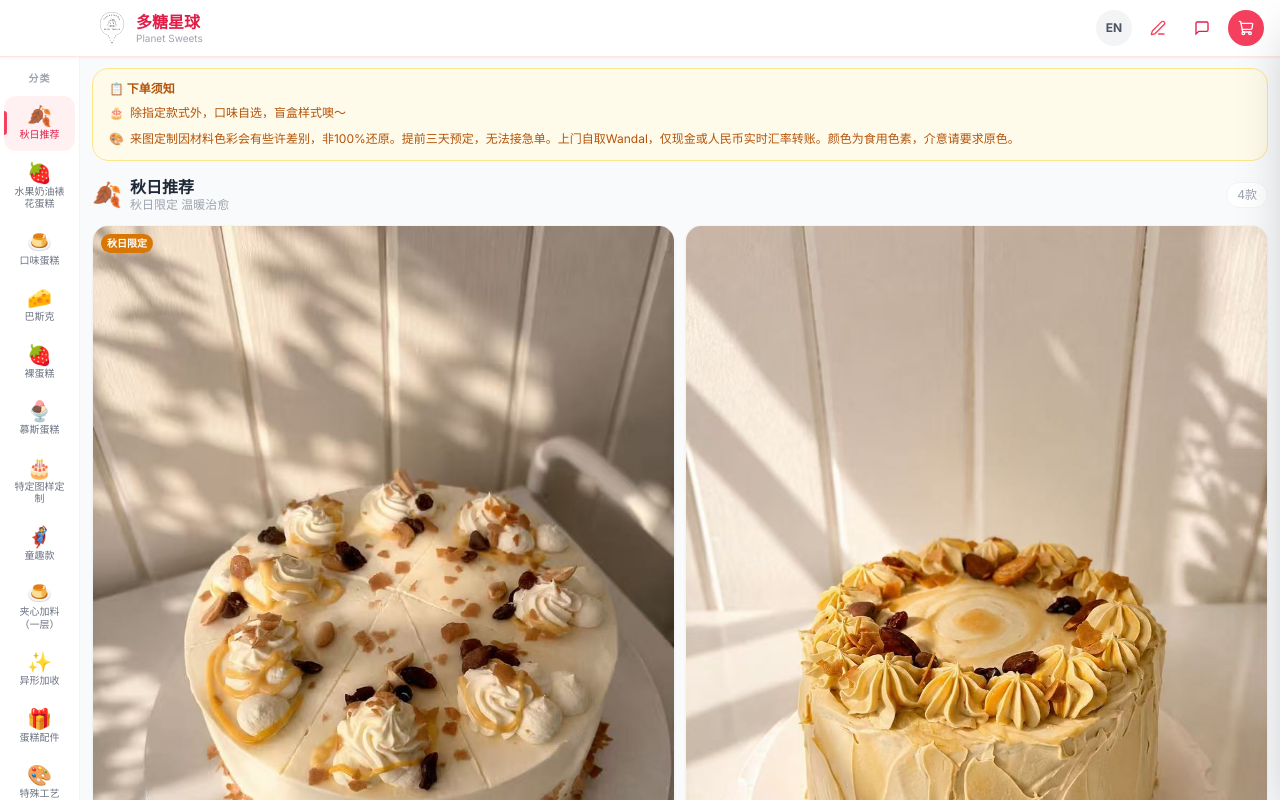
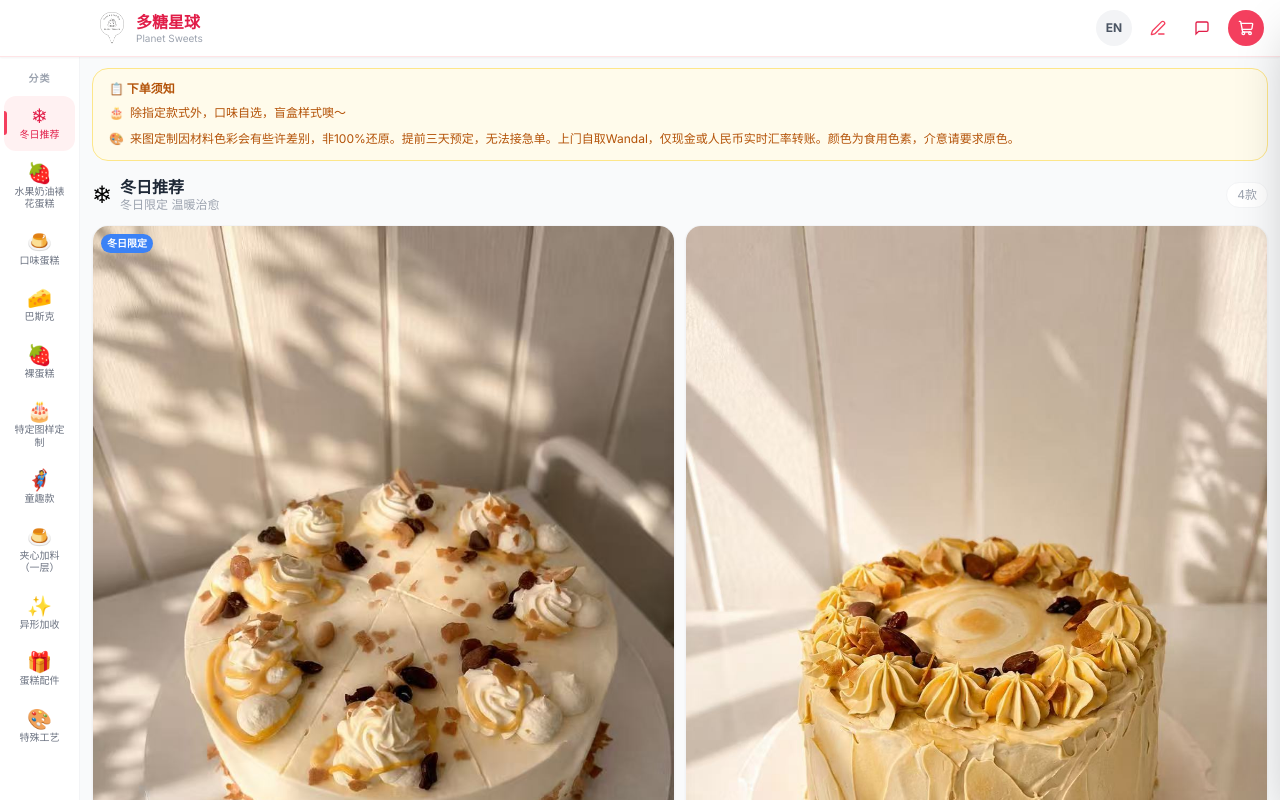
Before and after one commit to peterxia97/planet-sweets, a React (Vite) app: page / in a window 1280 px wide. Shown: the top 800 px of the page. Built offline with nearby package versions, Linux system fonts and the light colour scheme.

Commit message:
Delete 罐头芒果裱花蛋糕 & 慕斯蛋糕 category; rename 秋日推荐→冬日推荐

```diff
--- a/src/components/CakeCard.tsx
+++ b/src/components/CakeCard.tsx
@@ -24,8 +24,8 @@ const tagColors: Record<string, string> = {
   'Pick': 'bg-blue-500 text-white',
   '高价': 'bg-purple-500 text-white',
   'Premium': 'bg-purple-500 text-white',
-  '秋日限定': 'bg-amber-600 text-white',
-  'Autumn': 'bg-amber-600 text-white',
+  '冬日限定': 'bg-blue-500 text-white',
+  'Winter': 'bg-blue-500 text-white',
 };
 
 export default function CakeCard({ cake }: CakeCardProps) {
--- a/src/data.ts
+++ b/src/data.ts
@@ -5,12 +5,11 @@ import type { Category, Cake } from './types';
 // ═══════════════════════════════════════════
 
 export const categories: Category[] = [
-  { id: 13, name: '秋日推荐', nameEn: 'Autumn Picks', icon: '\u{1F342}', description: '秋日限定 温暖治愈', descriptionEn: 'Autumn exclusive, warm & cozy' },
+  { id: 13, name: '冬日推荐', nameEn: 'Winter Picks', icon: '\u{2744}', description: '冬日限定 温暖治愈', descriptionEn: 'Winter exclusive, warm & cozy' },
   { id: 1,  name: '水果奶油裱花蛋糕', nameEn: 'Fruit Cream Piped Cakes', icon: '\u{1F353}', description: '新鲜水果搭配轻盈奶油', descriptionEn: 'Fresh fruit with light whipped cream' },
   { id: 2,  name: '口味蛋糕', nameEn: 'Flavoured Cakes', icon: '\u{1F36E}', description: '多种口味 丰富夹心', descriptionEn: 'Assorted flavours with layered fillings' },
   { id: 3,  name: '巴斯克', nameEn: 'Basque Cheesecakes', icon: '\u{1F9C0}', description: '焦香浓郁 绵密丝滑', descriptionEn: 'Rich caramelised top, silky texture' },
   { id: 4,  name: '裸蛋糕', nameEn: 'Naked Cakes', icon: '\u{1F353}', description: '简约清新 水果本味', descriptionEn: 'Minimalist with fresh fruit' },
-  { id: 5,  name: '慕斯蛋糕', nameEn: 'Mousse Cakes', icon: '\u{1F368}', description: '丝滑慕斯 入口即化', descriptionEn: 'Silky mousse, melts in your mouth' },
   { id: 6,  name: '特定图样定制', nameEn: 'Custom Designs', icon: '\u{1F382}', description: '定制造型 独一无二', descriptionEn: 'Custom shapes, one of a kind' },
   { id: 7,  name: '童趣款', nameEn: 'Kids Cakes', icon: '\u{1F9B8}', description: '可爱有趣 儿童最爱', descriptionEn: 'Fun & cute, kids love them' },
   { id: 8,  name: '夹心加料（一层）', nameEn: 'Extra Filling (1 layer)', icon: '\u{1F36E}', description: '自选夹心 增添风味', descriptionEn: 'Add a layer of filling' },
@@ -25,13 +24,13 @@ export const categories: Category[] = [
 
 export const cakes: Cake[] = [
 
-  // ─── Cat 13: Autumn Picks ───
+  // ─── Cat 13: Winter Picks ───
   {
     id: 1301, categoryId: 13,
     name: '焦糖南瓜蛋糕', nameEn: 'Caramel Pumpkin Cake',
     description: '南瓜奶酪泥+奶冻，搭配混合坚果，营养丰富口感层次高。',
     descriptionEn: 'Pumpkin cheesecake puree + milk pudding with mixed nuts, rich and layered.',
-    price6: 80, price8: 100, image: '/jiatang-nangua.jpg', tag: '秋日限定', tagEn: 'Autumn Special',
+    price6: 80, price8: 100, image: '/jiatang-nangua.jpg', tag: '冬日限定', tagEn: 'Winter Special',
   },
   {
     id: 1302, categoryId: 13,
@@ -62,13 +61,6 @@ export const cakes: Cake[] = [
     description: '颗颗饱满蓝莓点缀，清爽酸甜，口感层次丰富。',
     descriptionEn: 'Plump blueberries, refreshing sweet-tart flavour with rich texture.',
     price6: 80, price8: 100, image: '/lanmei.PNG',
-  },
-  {
-    id: 103, categoryId: 1,
-    name: '罐头芒果奶油裱花蛋糕', nameEn: 'Mango Cream Piped Cake',
-    description: '金黄芒果果肉铺满蛋糕，香甜浓郁，热带风情。',
-    descriptionEn: 'Golden mango slices topping the cake, sweet and tropically fragrant.',
-    price6: 65, price8: 85, image: '/mangguo.PNG',
   },
   {
     id: 104, categoryId: 1,
@@ -265,36 +257,6 @@ export const cakes: Cake[] = [
     price6: 55, price8: 75, image: '/yuanweinaiyoushuiguoluodangao.JPG',
   },
 
-  // ─── Cat 5: Mousse Cakes ───
-  {
-    id: 501, categoryId: 5,
-    name: '蓝莓多多慕斯', nameEn: 'Blueberry Yoghurt Mousse',
-    description: '蓝莓慕斯，酸甜清爽',
-    descriptionEn: 'Blueberry mousse, refreshingly sweet and tangy',
-    price6: 65, price8: 85, image: '/lanmeiduoduomusi.JPG',
-  },
-  {
-    id: 502, categoryId: 5,
-    name: '巧克力慕斯', nameEn: 'Chocolate Mousse',
-    description: '浓郁巧克力慕斯，丝滑香浓',
-    descriptionEn: 'Rich chocolate mousse, silky and indulgent',
-    price6: 70, price8: 90, image: '/qiaokelimusi.JPG',
-  },
-  {
-    id: 503, categoryId: 5,
-    name: '草莓奶酪慕斯', nameEn: 'Strawberry Cheesecake Mousse',
-    description: '草莓与奶酪完美融合',
-    descriptionEn: 'Strawberry and cheesecake in perfect harmony',
-    price6: 65, price8: 85, image: '/caomeinailaomusi.JPG',
-  },
-  {
-    id: 504, categoryId: 5,
-    name: '柠檬酸奶慕斯', nameEn: 'Lemon Yoghurt Mousse',
-    description: '柠檬清香，酸甜可口',
-    descriptionEn: 'Zesty lemon with tangy yoghurt',
-    price6: 65, price8: 85, image: '/ningmengsuannaimusi.jpg',
-  },
-
   // ─── Cat 6: 来图定制 (merged into 特定图样定制) ───
   {
     id: 1201, categoryId: 6,
--- a/src/i18n/translations.ts
+++ b/src/i18n/translations.ts
@@ -4,12 +4,11 @@
 
 // ── 分类名称 ──
 export const CATEGORY_NAMES: Record<number, { zh: string; en: string }> = {
-  13: { zh: '秋日推荐', en: 'Autumn Picks' },
+  13: { zh: '冬日推荐', en: 'Winter Picks' },
   1:  { zh: '水果奶油裱花蛋糕', en: 'Fresh Cream Decorated Cakes' },
   2:  { zh: '口味蛋糕', en: 'Flavor Cakes' },
   3:  { zh: '巴斯克', en: 'Basque Cheesecakes' },
   4:  { zh: '裸蛋糕', en: 'Naked Cakes' },
-  5:  { zh: '慕斯蛋糕', en: 'Mousse Cakes' },
   6:  { zh: '特定图样定制', en: 'Custom Designs' },
   7:  { zh: '童趣款', en: "Kids' Favorites" },
   8:  { zh: '夹心加料（一层）', en: 'Extra Filling (1 Layer)' },
@@ -20,12 +19,11 @@ export const CATEGORY_NAMES: Record<number, { zh: string; en: string }> = {
 
 // ── 分类描述 ──
 export const CATEGORY_DESCRIPTIONS: Record<number, { zh: string; en: string }> = {
-  13: { zh: '秋日限定 温暖治愈', en: 'Autumn limited, warm & comforting' },
+  13: { zh: '冬日限定 温暖治愈', en: 'Winter limited, warm & comforting' },
   1:  { zh: '新鲜水果搭配轻盈奶油', en: 'Fresh fruit with light cream' },
   2:  { zh: '多种口味 丰富夹心', en: 'Multiple flavors, rich fillings' },
   3:  { zh: '焦香浓郁 绵密丝滑', en: 'Rich caramelized, velvety smooth' },
   4:  { zh: '简约清新 水果本味', en: 'Simple & fresh, natural fruit taste' },
-  5:  { zh: '丝滑慕斯 入口即化', en: 'Silky mousse, melts in your mouth' },
   6:  { zh: '定制造型 独一无二', en: 'Custom shapes, one of a kind' },
   7:  { zh: '可爱有趣 儿童最爱', en: 'Cute & fun, kids love them' },
   8:  { zh: '自选夹心 增添风味', en: 'Choose your filling, extra flavor' },
@@ -36,13 +34,12 @@ export const CATEGORY_DESCRIPTIONS: Record<number, { zh: string; en: string }> =
 
 // ── 蛋糕名称 ──
 export const CAKE_NAMES: Record<number, { zh: string; en: string }> = {
-  // 秋日推荐
+  // 冬日推荐
   1301: { zh: '焦糖南瓜蛋糕', en: 'Caramel Pumpkin Cake' },
   1302: { zh: '焦糖咖啡蛋糕', en: 'Caramel Coffee Cake' },
   // 水果奶油裱花蛋糕
   101: { zh: '草莓奶油裱花蛋糕', en: 'Strawberry Fresh Cream Decorated Cake' },
   102: { zh: '蓝莓奶油裱花蛋糕', en: 'Blueberry Fresh Cream Decorated Cake' },
-  103: { zh: '罐头芒果奶油裱花蛋糕', en: 'Canned Mango Fresh Cream Decorated Cake' },
   104: { zh: '黑莓果酱奶油裱花蛋糕', en: 'Blackberry Jam Fresh Cream Decorated Cake' },
   105: { zh: '葡萄奶油裱花蛋糕', en: 'Grape Fresh Cream Decorated Cake' },
   106: { zh: '青提奶油裱花蛋糕', en: 'Green Grape Fresh Cream Decorated Cake' },
@@ -74,11 +71,6 @@ export const CAKE_NAMES: Record<number, { zh: string; en: string }> = {
   // 裸蛋糕
   401: { zh: '红丝绒草莓裸蛋糕', en: 'Red Velvet Strawberry Naked Cake' },
   402: { zh: '原味奶油水果裸蛋糕', en: 'Original Cream Fruit Naked Cake' },
-  // 慕斯蛋糕
-  501: { zh: '蓝莓多多慕斯', en: 'Blueberry Yakult Mousse' },
-  502: { zh: '巧克力慕斯', en: 'Chocolate Mousse' },
-  503: { zh: '草莓奶酪慕斯', en: 'Strawberry Cheese Mousse' },
-  504: { zh: '柠檬酸奶慕斯', en: 'Lemon Yogurt Mousse' },
   // 来图定制
   1201: { zh: '网图', en: 'Reference Photo' },
   // 特定造型
@@ -124,7 +116,6 @@ export const CAKE_DESCRIPTIONS: Record<number, { zh: string; en: string }> = {
   1302: { zh: '黄油薄脆+焦糖海盐奶油+拿铁奶冻+咖啡戚风。浓郁咖啡香融入绵密蛋糕体，层层夹入顺滑奶油，表面淋上琥珀色焦糖酱，是属于大人的温柔甜点。', en: 'Butter crisp + salted caramel cream + latte milk pudding + coffee chiffon. Rich coffee aroma infused in soft cake layers with silky cream, topped with amber caramel sauce.' },
   101: { zh: '新鲜草莓搭配轻盈奶油裱花，粉嫩甜美，适合生日、聚会。', en: 'Fresh strawberries with light cream piping, sweet and pink, perfect for birthdays and parties.' },
   102: { zh: '颗颗饱满蓝莓点缀，清爽酸甜，口感层次丰富。', en: 'Plump blueberries, refreshingly sweet and tangy with rich texture.' },
-  103: { zh: '金黄芒果果肉铺满蛋糕，香甜浓郁，热带风情。', en: 'Golden mango pulp spread across the cake, sweet and rich tropical vibe.' },
   104: { zh: '进口黑莓点缀，深邃紫红色泽，酸甜开胃。', en: 'Imported blackberries, deep purple-red color, tangy and appetizing.' },
   105: { zh: '饱满葡萄果肉均匀铺陈，清甜多汁，精致美观。', en: 'Plump grapes evenly arranged, sweet and juicy, exquisitely beautiful.' },
   106: { zh: '清爽青提果肉，翠绿悦目，清甜不腻，夏日首选。', en: 'Fresh green grapes, vibrant green, sweet and refreshing, summer favorite.' },
@@ -153,10 +144,6 @@ export const CAKE_DESCRIPTIONS: Record<number, { zh: string; en: string }> = {
   308: { zh: '柠檬清香，酸甜平衡', en: 'Lemon fragrance, perfectly balanced sweet & sour' },
   401: { zh: '红丝绒蛋糕配新鲜草莓，经典搭配', en: 'Red velvet cake with fresh strawberries, a classic match' },
   402: { zh: '时令水果搭配（不指定水果种类）', en: 'Seasonal fruit mix (variety not specified)' },
-  501: { zh: '蓝莓慕斯，酸甜清爽', en: 'Blueberry mousse, tangy and refreshing' },
-  502: { zh: '浓郁巧克力慕斯，丝滑香浓', en: 'Rich chocolate mousse, silky and decadent' },
-  503: { zh: '草莓与奶酪完美融合', en: 'Perfect fusion of strawberry and cheese' },
-  504: { zh: '柠檬清香，酸甜可口', en: 'Lemon fragrance, sweet and tangy' },
   1201: { zh: '请把你喜欢的网图发给我哦~', en: 'Send us your favorite cake pics~' },
   601: { zh: '简约设计，干净利落', en: 'Minimalist design, clean and crisp' },
   602: { zh: '丝带蝴蝶结装饰，优雅大方', en: 'Ribbon bow decoration, elegant and graceful' },
@@ -198,7 +185,7 @@ export const TAGS: Record<string, { zh: string; en: string }> = {
   '爆款': { zh: '爆款', en: 'Bestseller' },
   '推荐': { zh: '推荐', en: 'Pick' },
   '高价': { zh: '高价', en: 'Premium' },
-  '秋日限定': { zh: '秋日限定', en: 'Autumn' },
+  '冬日限定': { zh: '冬日限定', en: 'Winter' },
 };
 
 // ── UI 界面文字 (按 key 索引) ──
```
